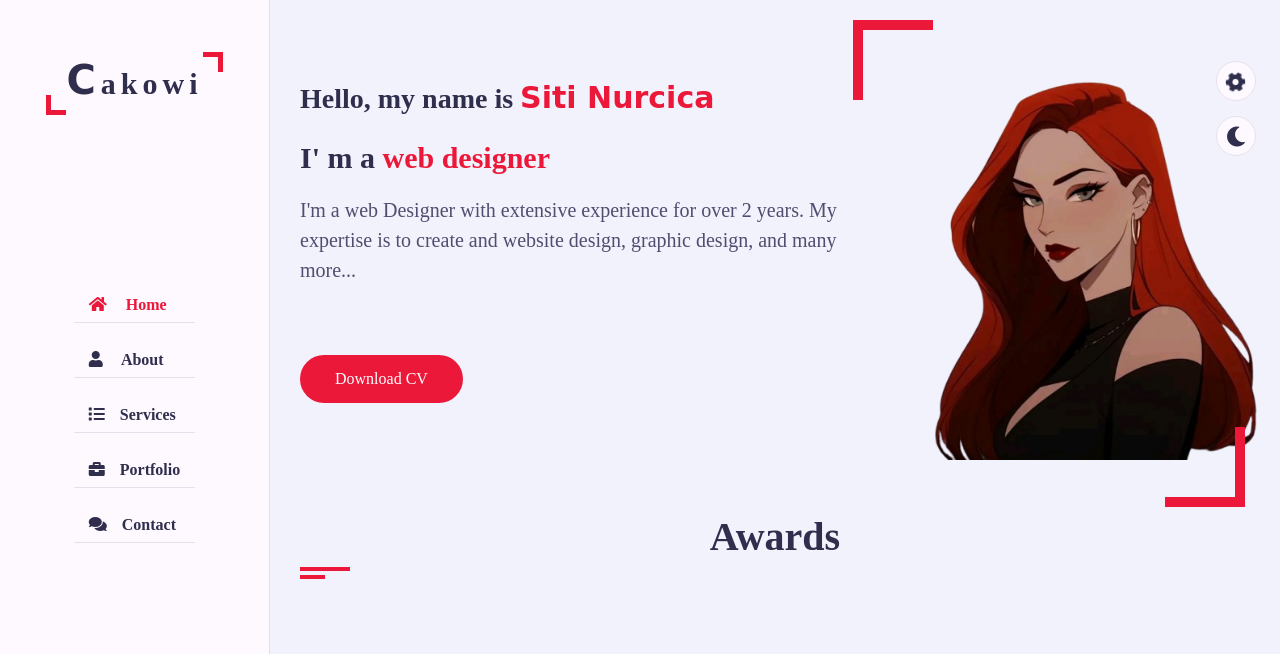
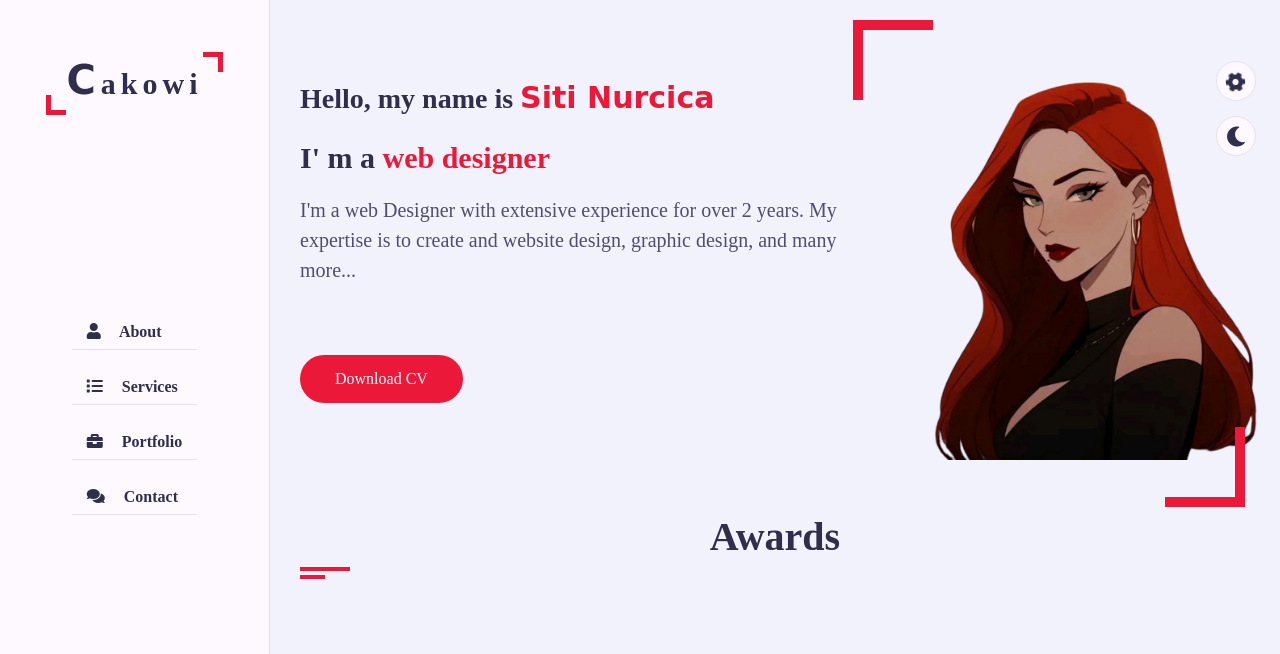
Before and after one commit to CICAKOWI/cica_portfolio, a plain HTML site: page index.html in a window 1280 px wide. Shown: the top 654 px of the page. Drawn offline with nearby package versions, Linux system fonts and the light colour scheme; a web font is replaced by a local one.

Commit message:
Update index.html

```diff
--- a/index.html
+++ b/index.html
@@ -104,11 +104,10 @@
         <span></span>
       </div>
       <ul class="nav">
-        <li><a href="file:///C:/Users/ASUS/Downloads/baru/homebaru.html" class="active"><i class="fa fa-home"></i> Home</a></li>
-        <li><a href="file:///C:/Users/ASUS/Downloads/baru/about.html"><i class="fa fa-user"></i> About</a></li>
-        <li><a href="file:///C:/Users/ASUS/Downloads/baru/service.html"><i class="fa fa-list"></i>Services</a></li>
-        <li><a href="file:///C:/Users/ASUS/Downloads/baru/portopolio.html"><i class="fa fa-briefcase"></i>Portfolio</a></li>
-        <li><a href="file:///C:/Users/ASUS/Downloads/baru/contact.html"><i class="fa fa-comments"></i>Contact</a></li>
+        <li><a href="about.html"><i class="fa fa-user"></i> About</a></li>
+        <li><a href="service.html"><i class="fa fa-list"></i> Services</a></li>
+        <li><a href="portofolio.html"><i class="fa fa-briefcase"></i> Portfolio</a></li>
+        <li><a href="contact.html"><i class="fa fa-comments"></i> Contact</a></li>
       </ul>
     </div>
     <!-- ===== Aside End ===== -->
```
